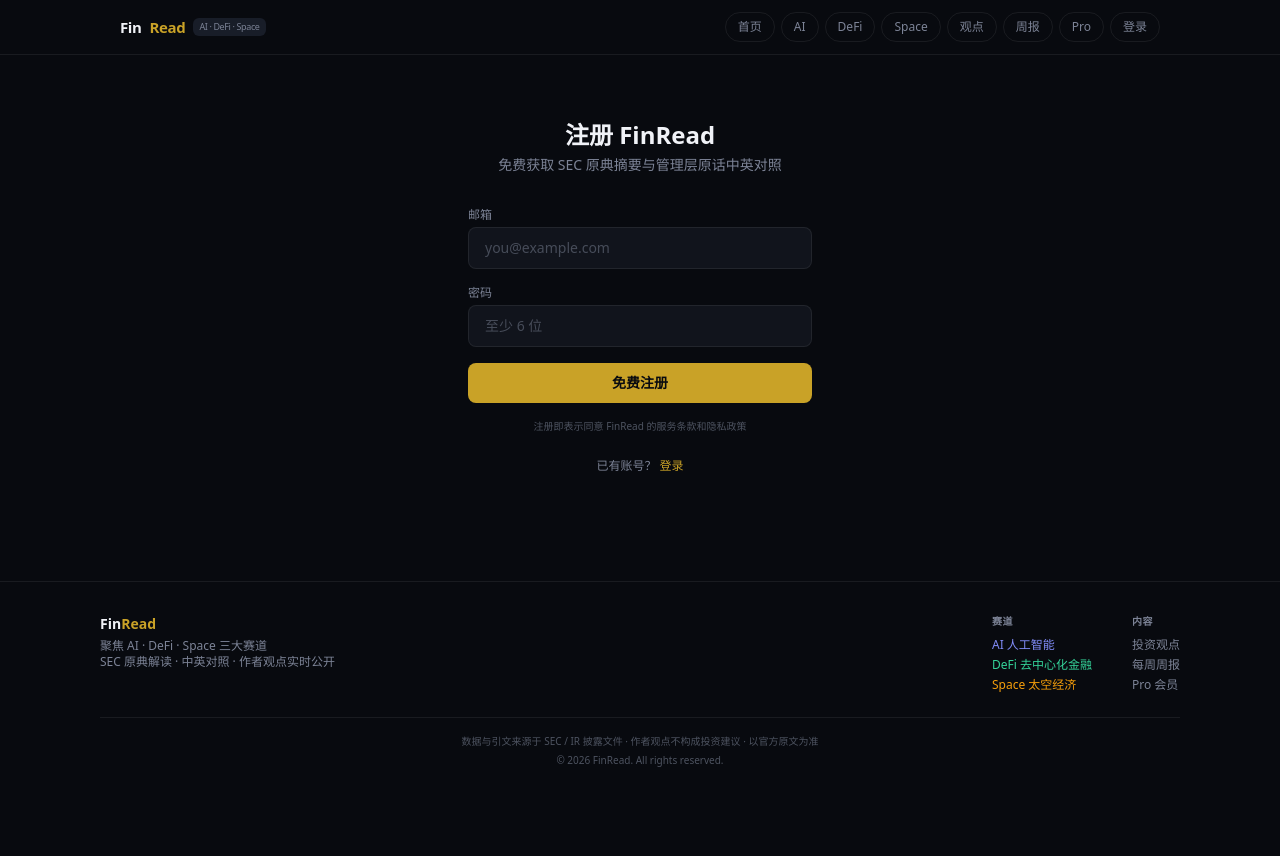
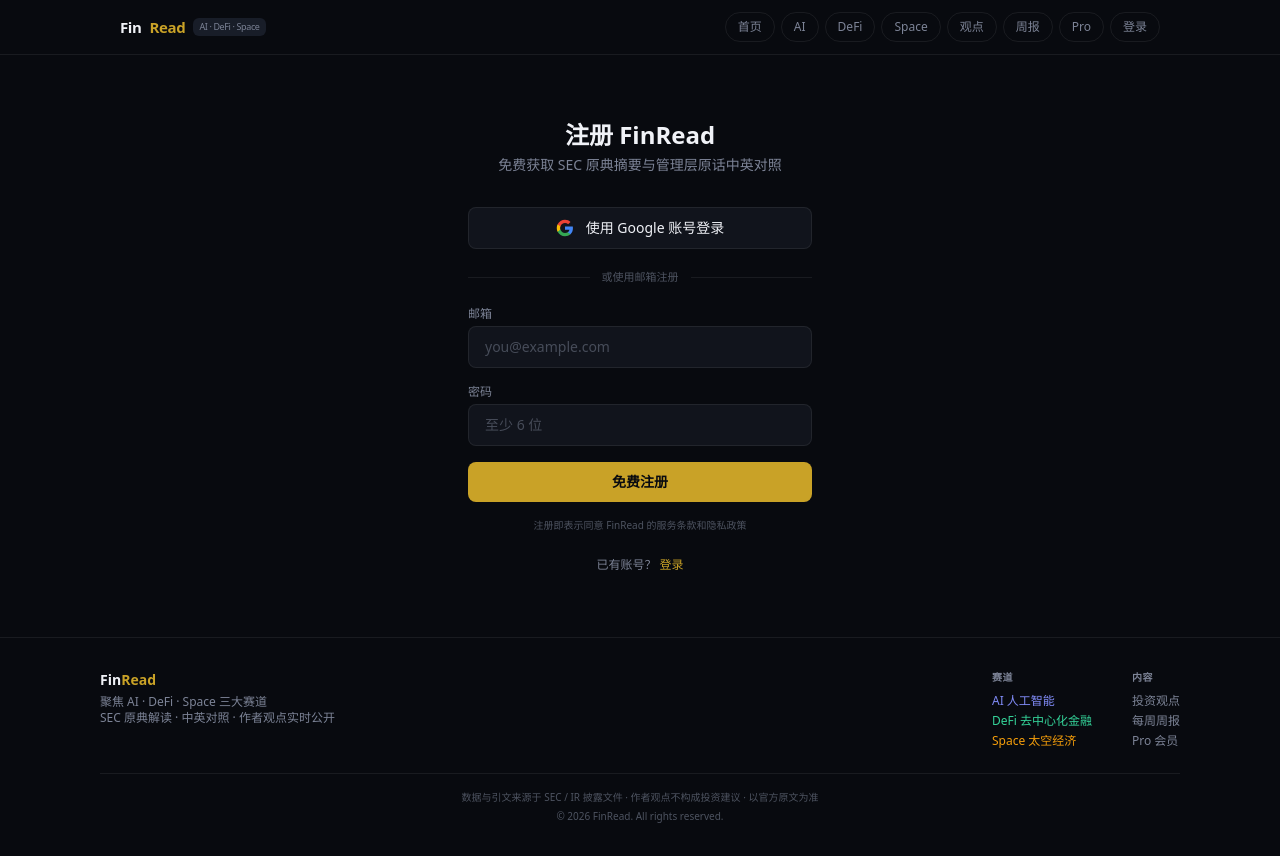
Before and after one commit to rulee404/finread, a Next.js app: page /register in a window 1280 px wide. Before the commit the page ends 800 px from the top, so only its background shows below. Built offline with nearby package versions, Linux system fonts and the light colour scheme; no server answers.

Commit message:
feat: add Google OAuth login support
- GoogleSignIn component with official Google logo and OAuth flow
- /auth/callback route to exchange code for session
- Google button added to both login and register pages with divider
- Supabase signInWithOAuth with prompt: select_account

```diff
--- /dev/null
+++ b/src/app/auth/callback/route.ts
@@ -0,0 +1,19 @@
+import { NextResponse } from "next/server";
+import { createClient } from "@/lib/supabase/server";
+
+export async function GET(request: Request) {
+  const { searchParams, origin } = new URL(request.url);
+  const code = searchParams.get("code");
+  const next = searchParams.get("next") ?? "/";
+
+  if (code) {
+    const supabase = await createClient();
+    const { error } = await supabase.auth.exchangeCodeForSession(code);
+
+    if (!error) {
+      return NextResponse.redirect(`${origin}${next}`);
+    }
+  }
+
+  return NextResponse.redirect(`${origin}/login?error=auth_failed`);
+}
--- a/src/app/login/LoginForm.tsx
+++ b/src/app/login/LoginForm.tsx
@@ -4,6 +4,7 @@
 import { useRouter, useSearchParams } from "next/navigation";
 import Link from "next/link";
 import { createClient } from "@/lib/supabase/client";
+import GoogleSignIn from "@/components/GoogleSignIn";
 
 export default function LoginForm() {
   const [email, setEmail] = useState("");
@@ -79,6 +80,15 @@
   }
 
   return (
+    <div className="w-full space-y-5">
+      <GoogleSignIn redirectTo={redirect ?? "/"} />
+
+      <div className="flex items-center gap-3">
+        <div className="h-px flex-1 bg-border" />
+        <span className="text-[11px] text-muted/60">或使用邮箱密码</span>
+        <div className="h-px flex-1 bg-border" />
+      </div>
+
     <form onSubmit={handleSubmit} className="w-full space-y-4">
       <div>
         <label htmlFor="email" className="mb-1 block text-xs text-muted">
@@ -125,5 +135,6 @@
         {loading ? "登录中…" : "登录"}
       </button>
     </form>
+    </div>
   );
 }
--- a/src/app/register/RegisterForm.tsx
+++ b/src/app/register/RegisterForm.tsx
@@ -4,6 +4,7 @@
 import { useRouter } from "next/navigation";
 import Link from "next/link";
 import { createClient } from "@/lib/supabase/client";
+import GoogleSignIn from "@/components/GoogleSignIn";
 
 export default function RegisterForm() {
   const [email, setEmail] = useState("");
@@ -87,6 +88,15 @@
   }
 
   return (
+    <div className="w-full space-y-5">
+      <GoogleSignIn redirectTo="/" />
+
+      <div className="flex items-center gap-3">
+        <div className="h-px flex-1 bg-border" />
+        <span className="text-[11px] text-muted/60">或使用邮箱注册</span>
+        <div className="h-px flex-1 bg-border" />
+      </div>
+
     <form onSubmit={handleSubmit} className="w-full space-y-4">
       <div>
         <label htmlFor="reg-email" className="mb-1 block text-xs text-muted">
@@ -137,5 +147,6 @@
         注册即表示同意 FinRead 的服务条款和隐私政策
       </p>
     </form>
+    </div>
   );
 }
--- /dev/null
+++ b/src/components/GoogleSignIn.tsx
@@ -0,0 +1,66 @@
+"use client";
+
+import { useState } from "react";
+import { createClient } from "@/lib/supabase/client";
+
+export default function GoogleSignIn({ redirectTo }: { redirectTo?: string }) {
+  const [loading, setLoading] = useState(false);
+  const [error, setError] = useState<string | null>(null);
+
+  async function handleGoogle() {
+    setLoading(true);
+    setError(null);
+
+    const supabase = createClient();
+    const callbackUrl = `${window.location.origin}/auth/callback${redirectTo ? `?next=${encodeURIComponent(redirectTo)}` : ""}`;
+
+    const { error } = await supabase.auth.signInWithOAuth({
+      provider: "google",
+      options: {
+        redirectTo: callbackUrl,
+        queryParams: {
+          prompt: "select_account",
+        },
+      },
+    });
+
+    if (error) {
+      setError(error.message);
+      setLoading(false);
+    }
+  }
+
+  return (
+    <div className="w-full">
+      <button
+        type="button"
+        onClick={handleGoogle}
+        disabled={loading}
+        className="flex w-full items-center justify-center gap-3 rounded-lg border border-border bg-surface px-4 py-2.5 text-sm font-medium text-white transition-colors hover:bg-white/[0.06] disabled:opacity-50"
+      >
+        <svg viewBox="0 0 24 24" className="h-[18px] w-[18px]" aria-hidden>
+          <path
+            d="M22.56 12.25c0-.78-.07-1.53-.2-2.25H12v4.26h5.92a5.06 5.06 0 0 1-2.2 3.32v2.77h3.57c2.08-1.92 3.28-4.74 3.28-8.1z"
+            fill="#4285F4"
+          />
+          <path
+            d="M12 23c2.97 0 5.46-.98 7.28-2.66l-3.57-2.77c-.98.66-2.23 1.06-3.71 1.06-2.86 0-5.29-1.93-6.16-4.53H2.18v2.84C3.99 20.53 7.7 23 12 23z"
+            fill="#34A853"
+          />
+          <path
+            d="M5.84 14.09c-.22-.66-.35-1.36-.35-2.09s.13-1.43.35-2.09V7.07H2.18C1.43 8.55 1 10.22 1 12s.43 3.45 1.18 4.93l2.85-2.22.81-.62z"
+            fill="#FBBC05"
+          />
+          <path
+            d="M12 5.38c1.62 0 3.06.56 4.21 1.64l3.15-3.15C17.45 2.09 14.97 1 12 1 7.7 1 3.99 3.47 2.18 7.07l3.66 2.84c.87-2.6 3.3-4.53 6.16-4.53z"
+            fill="#EA4335"
+          />
+        </svg>
+        {loading ? "跳转中…" : "使用 Google 账号登录"}
+      </button>
+      {error && (
+        <p className="mt-2 text-center text-xs text-accent-red">{error}</p>
+      )}
+    </div>
+  );
+}
```
